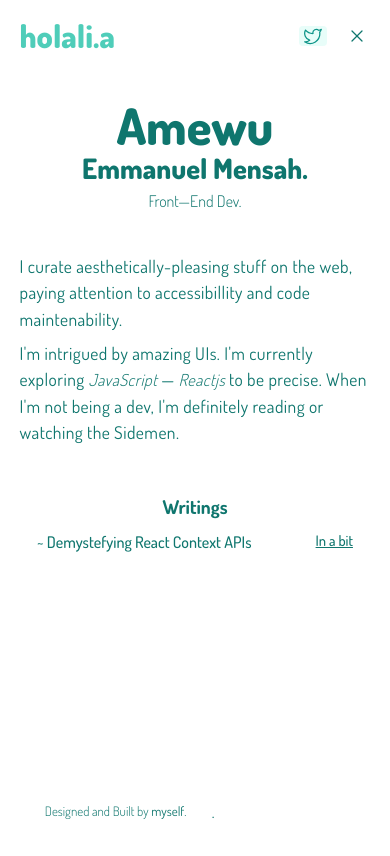
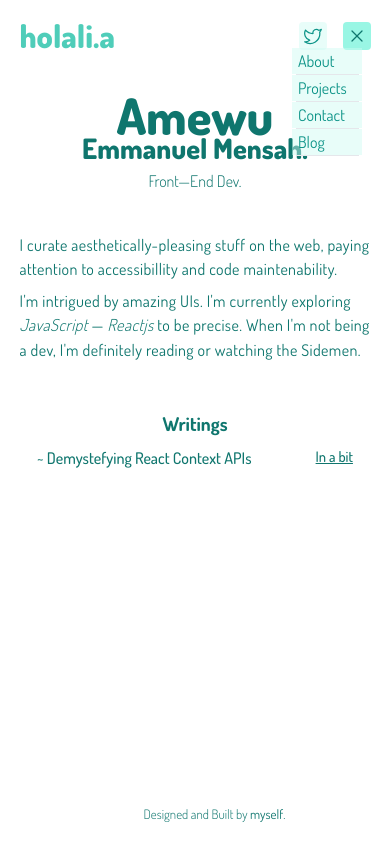
Before and after one commit to holaliamewu/portfolio-react, a React (Vite) app: page / in a window 390 px wide. Both pictures are taken after a click on the element 356 px from the left and 36 px from the top of the page. Built offline with nearby package versions, Linux system fonts and the light colour scheme; a web font is replaced by a local one.

Commit message:
feat: mobile menu up

```diff
--- a/src/components/Footer.jsx
+++ b/src/components/Footer.jsx
@@ -8,9 +8,9 @@ const year = date.getFullYear()
 console.log(year)
 
     return(
-        <footer className="flex w-[50%] absolute bottom-1 justify-between items-center  mx-auto py-4  ">
+        <footer className="flex md:w-[50%] xs:w-full absolute bottom-1 xs:text-center md:justify-between items-center  mx-auto py-4  ">
            <Rocket />
-           <span className=" hidden left-[25vw] md:flex items-center text-[13px] gap-1 ml-3">
+           <span className="left-[25vw] flex items-center xs:hidden md:flex text-[13px] gap-1 ml-3">
                    <Heart fill="red" color="red" size={14}  /> {year}
                </span>
             <p
@@ -20,7 +20,7 @@ console.log(year)
                 <span className="font-[400]" > Lucide</span> for Icons.
                 </span>
             </p>
-            <div>.</div>
+            <div className=" xs:hidden  " >.</div>
         </footer>
     )
 }
--- a/src/components/Navbar.jsx
+++ b/src/components/Navbar.jsx
@@ -1,22 +1,24 @@
-import React, { useState } from 'react';
+import React, { useState, useContext } from 'react';
 import Header from './Header'
 import { NavLink } from 'react-router-dom'
 import navData from '../resources/navData'
 import { Menu, Twitter, X } from 'lucide-react';
+import { SeeMenuContext } from '../pages/Layout';
 
 export default function Navbar() {
-  const [ seeMobileMenu, setSeeMobileMenu ] = useState(false);
+
+  const [ seeMobileMenu, setSeeMobileMenu ] = useContext(SeeMenuContext);
 
   const linkButtons = navData.map( link => (
     <NavLink
-    style={ ({ isActive }) => {
+    style={
+      ({ isActive }) => {
       return {
         backgroundColor: isActive ? '#99f6e4' : 'rgba(204,251,241,0.46)',
         fontWeight: isActive ? '500' : '400',
-      }
+      }}
         }
-        }
-    className='px-[6px] xs:hidden md:block py-[2px] rounded bg-[rgba(204,251,241,0.46)]
+    className='px-[6px] xs:hidden md:block py-[2px] rounded
     text-teal-600 '
     key={ link.key}
     to={link.link}
@@ -37,8 +39,9 @@ export default function Navbar() {
             <Twitter strokeWidth={1.5} size={20} />
           </a>
           <span
+          style={{backgroundColor: seeMobileMenu ? '#99f6e4' : 'rgba(204,251,241,0.46)'}}
           onClick={() => { setSeeMobileMenu(prev => !prev)}}
-          className='px-1 ml-1 md:hidden '>{
+          className='p-1 ml-1 md:hidden rounded '>{
             seeMobileMenu ?
             <X strokeWidth={1.5} size={20} /> :
             <Menu strokeWidth={1.5} size={20} />
--- a/src/components/QuickAbout.jsx
+++ b/src/components/QuickAbout.jsx
@@ -2,7 +2,7 @@ import React from "react";
 
 export default function QuickAboout() {
     return(
-        <div className=" mx-auto text-[17.5px] tracking-wide ">
+        <div className=" mx-auto text-[16px] tracking-wide ">
             <p className=" "
             >I curate aesthetically-pleasing stuff on the web, paying attention to accessibillity and code maintenability. </p>
             <p className="mt-2" >I'm intrigued by amazing UIs. I'm currently exploring <span className="italic font-light text-[16.5px]">JavaScript</span> — <span className="italic font-light text-[16.5px]">Reactjs</span>  to be precise. When I'm not
--- a/src/pages/Contact.jsx
+++ b/src/pages/Contact.jsx
@@ -51,7 +51,7 @@ const sayHiVariant = {
                 </a>
                 <a
                 className=" p-1 bg-teal-50 hover:bg-teal-100 rounded-md "
-                href="https://wwww.github.com/amewuholali"
+                href="https://www.github.com/holaliamewu"
                 target="_blank" >
                     <Github strokeWidth={1} />
                 </a>
--- a/src/pages/Home.jsx
+++ b/src/pages/Home.jsx
@@ -1,20 +1,45 @@
-import { useState, useEffect }  from "react";
+import { useState, useEffect, useContext }  from "react";
 import { NavLink } from "react-router-dom";
 import Footer from "../components/Footer.jsx";
 import QuickAboout from "../components/QuickAbout.jsx";
+import navData from "../resources/navData.jsx";
+import { SeeMenuContext } from "./Layout.jsx";
 
 export default function Home() {
+    const [ seeMobileMenu, setSeeMobileMenu ] = useContext(SeeMenuContext);
+    const mobileLinkButtons = navData.map( link => (
+        <div>
+            <NavLink
+                style={
+                ({ isActive }) => {
+                    return {
+                        backgroundColor: isActive ? '#99f6e4' : 'rgba(204,251,241,0.46)',
+                        fontWeight: isActive ? '500' : '400',
+                    }}}
+                    className='px-[6px] py-[1px] text-teal-600 inline-block w-full '
+                    key={ link.key}
+                    to={link.link}
+                    > {link.title} </NavLink>
+                    < hr className=" bg-teal-800 w-[90%] mx-auto " />
+                </div>
+      ))
+
     return(
 
         <div
         className=" w-full md:h-[90vh] flex flex-col justify-center  ">
 
+        { seeMobileMenu && <div
+            className=" absolute top-12 w-[70px] rounded-md right-7 " >
+            {mobileLinkButtons}
+        </div>}
+
             <div className=" xs:mt-11 md:mt-[-100px] ">
                 <h1 className="font-[900] text-[28px] md:text-[48px] text-center md:text-left mb-0" >
-                    <span className="block my-[-16px] text-[50px] ">Amewu </span>Emmanuel Mensah.
+                    <span className="block my-[-26px] text-[50px] ">Amewu </span>Emmanuel Mensah.
                 </h1>
                 <h1
-                className="md:font-[600] font-[300] text-center md:text-left md:text-xl mb-[40px]"
+                className="md:font-[700] font-[300] text-center md:text-left md:text-[18px]  mb-[40px]"
                  >Front—End Dev.</h1>
             </div>
             <QuickAboout />
--- a/src/pages/Layout.jsx
+++ b/src/pages/Layout.jsx
@@ -1,17 +1,22 @@
-import React, { useState } from "react";
+import React, { useState, createContext } from "react";
 import Navbar from "../components/Navbar";
 import { Outlet } from "react-router-dom";
 
+export const SeeMenuContext = createContext();
 
 
 export default function Layout() {
+    const [ seeMobileMenu, setSeeMobileMenu ] = useState(false);
+
     return(
-        <div className="w-screen h-screen box-border " >
-            <div
-            className=" font-['Dosis'] text-teal-700 bg-[#fff] mx-auto md:w-[50%] xs:w-[90vw] " >
-            <Navbar />
-            <Outlet />
+        <SeeMenuContext.Provider value={[seeMobileMenu, setSeeMobileMenu ]}>
+            <div className="w-screen box-border " >
+                <div
+                className=" font-['Dosis'] text-teal-700 bg-[#fff] mx-auto md:w-[50%] xs:w-[90vw] " >
+                <Navbar />
+                <Outlet />
+                </div>
             </div>
-        </div>
+        </SeeMenuContext.Provider>
     )
 }
```
